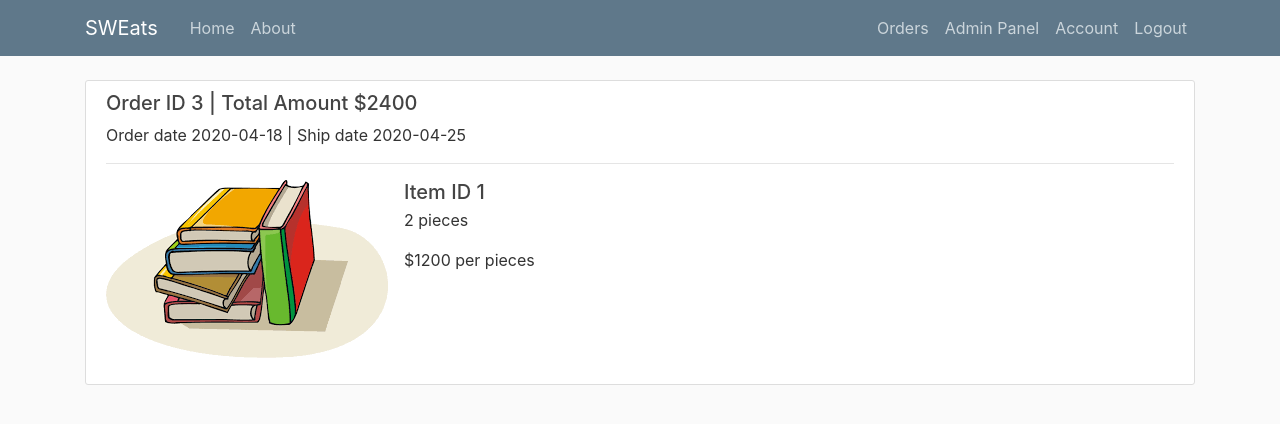
After one commit to surajyadav9/SWEats, a Flask app: page /orders in a window 1280 px wide. The commit adds this page. Shown: the top 424 px of the page. Run offline with Flask 2, Linux system fonts and the light colour scheme; a user stored in the database is signed in; data comes from the database, SQL or seed files in the repository; both versions use the stored data as it was after the commit; some libraries are stand-ins or nearby versions.

Commit message:
Added orders route

```diff
--- a/sweats/forms.py
+++ b/sweats/forms.py
@@ -64,3 +64,7 @@ class WarehouseForm(FlaskForm, WarehouseMixin):
 
 class UpdateWarehouseForm(FlaskForm, WarehouseMixin):
     submit = SubmitField('Update Warehouse')
+
+class orderItemForm(FlaskForm):
+    quantity = IntegerField('Quantity', validators=[DataRequired(), NumberRange(min=1, max=4)])
+    submit = SubmitField('Buy')
--- a/sweats/routes/customer_routes.py
+++ b/sweats/routes/customer_routes.py
@@ -1,17 +1,18 @@
 import os
 import secrets
 from PIL import Image
-from flask import render_template, url_for, flash, redirect, request
+from flask import render_template, url_for, flash, redirect, request, abort
 from flask_login import login_user, current_user, logout_user, login_required
 from sweats import app, db, bcrypt
-from sweats.forms import RegistrationForm, LoginForm, UpdateAccountForm, ItemForm, UpdateItemForm
+from sweats.forms import RegistrationForm, LoginForm, UpdateAccountForm, ItemForm, UpdateItemForm, orderItemForm
 from sweats.models import Customer, Item, Warehouse, Order, OrderItem, Shipment
 
 @app.route("/")
 @app.route("/home")
 def home():
     items = Item.query.all()
-    return render_template('home.html', items=items)
+    form = orderItemForm()
+    return render_template('home.html', items=items, form=form)
 
 @app.route('/about')
 def about():
@@ -114,5 +115,44 @@ def account():
 @app.route('/item/<int:item_id>/order', methods=['POST'])
 @login_required
 def place_order(item_id):
-    flash('Your order processed successfully!', 'success')
-    return redirect(url_for('home'))
+    form = orderItemForm()
+    if form.validate_on_submit():
+        unit_price = Item.query.get_or_404(item_id).unit_price
+        order_amount = unit_price * form.quantity.data
+        # Adding Order to database
+        order = Order(total_amount=order_amount, customer_id=current_user.id)
+        db.session.add(order)
+        db.session.commit()
+        # Adding OrderItem to DB
+        order_item = OrderItem(order_id=order.id, item_id=item_id, quantity=form.quantity.data, order=order)
+        db.session.add(order_item)
+        db.session.commit()
+        # Adding Shipment to DB
+        warehouse = Warehouse.query.filter_by(city=current_user.city).first()
+        if not warehouse:
+            flash('Your city is not reachable to us! Sorry for inconvenience.', 'info')
+            return redirect(url_for('home'))
+        shipment = Shipment(order_id=order.id, warehouse_id=warehouse.id, warehouse=warehouse, order=order)
+        db.session.add(shipment)
+        db.session.commit()
+
+        flash('Your order processed successfully!', 'success')
+        return redirect(url_for('home'))
+    items = Item.query.all()
+    return render_template('home.html', items=items, form=form)
+
+@app.route("/orders")
+@login_required
+def orders():
+    orderList = Order.query.filter_by(customer_id=current_user.id)
+    orderItems = {}
+    for order in orderList:
+        items = []
+        for orderItem in order.order_items:
+            item = Item.query.get_or_404(orderItem.item_id)
+            pair = (item, orderItem.quantity)
+            items.append(pair)
+        orderItems[order] = items
+
+
+    return render_template('orders.html', title="Orders", orders=orderList, orderItems=orderItems)
--- a/sweats/templates/layout.html
+++ b/sweats/templates/layout.html
@@ -28,6 +28,7 @@
               <!-- Navbar Right Side -->
               <div class="navbar-nav">
                 {% if current_user.is_authenticated %}
+                  <a class="nav-item nav-link" href="{{ url_for('orders') }}">Orders</a>
                   {% if current_user.admin %}
                     <a class="nav-item nav-link" href="{{ url_for('admin') }}">Admin Panel</a>
                   {% endif %}
--- /dev/null
+++ b/sweats/templates/orders.html
@@ -0,0 +1,25 @@
+{% extends "layout.html" %}
+
+{% block content %}
+
+    {% for order in orders %}
+        <div class="content-section">
+            <h5>Order ID {{order.id}} | Total Amount ${{ order.total_amount }}</h4>
+            <p>Order date {{ order.order_date.strftime('%Y-%m-%d') }} | Ship date {{ order.shipment[0].ship_date.strftime('%Y-%m-%d') }}</p>
+            <hr>
+            <ul class="list-unstyled">
+                {% for item, quantity in orderItems[order] %}
+                <li class="media">
+                <img class="mr-3" src="{{ url_for('static', filename='product_pics/'+item.image_file) }}">
+                <div class="media-body">
+                    <h5 class="mt-0 mb-1">Item ID {{ item.id }}</h5>
+                    <p>{{ quantity }} pieces</p>
+                    <p>${{ item.unit_price }} per pieces</p>
+                </div>
+                </li>
+                {% endfor %}
+            </ul>
+        </div>
+    {% endfor %}
+
+{% endblock content %}
```
Also changed, not shown: sweats/templates/home.html (+20 -2 lines), sweats/dev.db, sweats/static/product_pics/351edaa4399baa10.jpg (added), sweats/static/product_pics/69089f888e35a4b3.jpg (added), sweats/static/product_pics/979b6a2213ec96f8.png (added), sweats/static/product_pics/c0c040903486627c.png (added).
